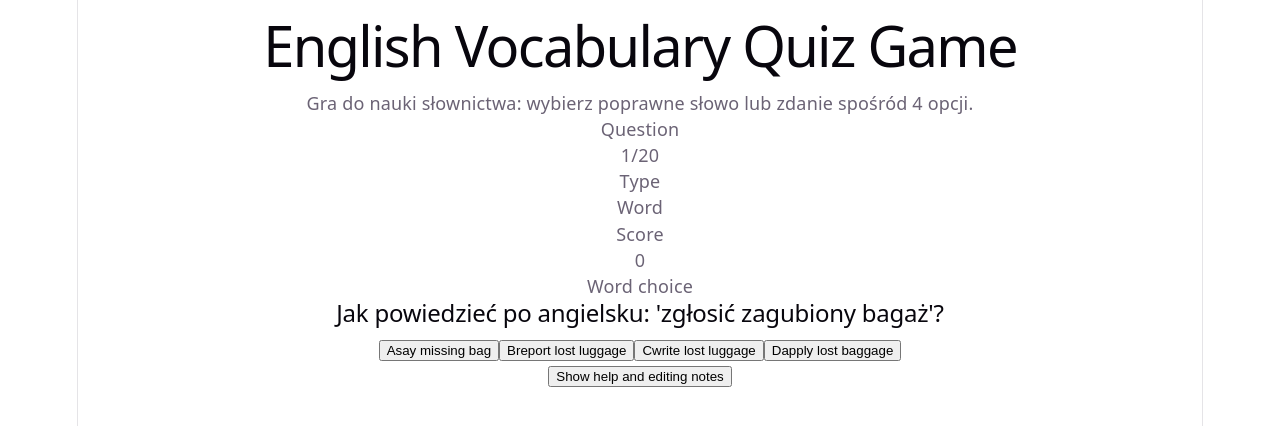
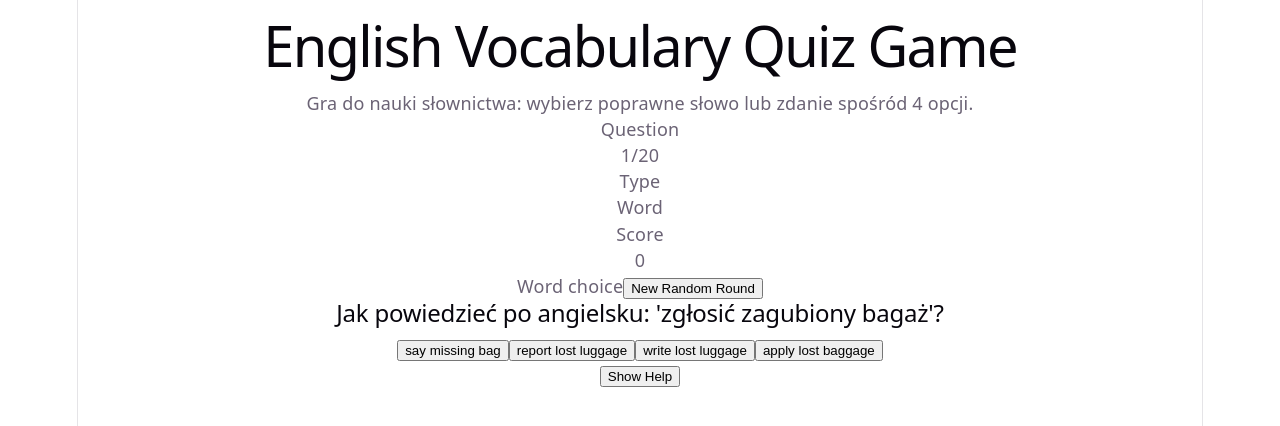
Before and after one commit to EliBagi/english-word-game, a React (Vite) app: page / in a window 1280 px wide. Shown: the top 426 px of the page. Built offline with nearby package versions, Linux system fonts and the light colour scheme.

Commit message:
Update App.jsx

```diff
--- a/App.jsx
+++ b/App.jsx
@@ -554,9 +554,17 @@ export default function SpeakingVocabQuizGame() {
             </div>
 
             <div className="mb-8 text-center">
-              <span className="inline-flex rounded-full bg-slate-100 px-4 py-1 text-xs font-semibold uppercase tracking-wide text-slate-700">
-                {currentQuestion.type === "word" ? "Word choice" : "Sentence choice"}
-              </span>
+              <div className="mb-5 flex flex-wrap items-center justify-center gap-3">
+                <span className="inline-flex rounded-full bg-slate-100 px-4 py-1 text-xs font-semibold uppercase tracking-wide text-slate-700">
+                  {currentQuestion.type === "word" ? "Word choice" : "Sentence choice"}
+                </span>
+                <button
+                  onClick={handleNextRandomSet}
+                  className="rounded-2xl border border-slate-300 bg-white px-4 py-2 text-sm font-semibold text-slate-900 transition hover:bg-slate-50"
+                >
+                  New Random Round
+                </button>
+              </div>
               <h2 className="mt-5 text-2xl font-bold leading-relaxed text-slate-900 md:text-4xl">
                 {currentQuestion.prompt}
               </h2>
@@ -580,9 +588,6 @@ export default function SpeakingVocabQuizGame() {
 
                 return (
                   <button key={`${currentQuestion.id}-${index}`} onClick={() => handleOptionClick(index)} className={classes}>
-                    <span className="mr-2 inline-flex h-8 w-8 items-center justify-center rounded-full bg-slate-100 text-sm font-bold text-slate-700">
-                      {String.fromCharCode(65 + index)}
-                    </span>
                     {option}
                   </button>
                 );
@@ -653,22 +658,17 @@ export default function SpeakingVocabQuizGame() {
             onClick={() => setShowHelp((prev) => !prev)}
             className="w-full rounded-2xl border border-slate-300 px-5 py-3 text-left font-semibold text-slate-900 transition hover:bg-slate-50"
           >
-            {showHelp ? "Hide help and editing notes" : "Show help and editing notes"}
+            {showHelp ? "Hide Help" : "Show Help"}
           </button>
 
           {showHelp && (
             <div className="mt-4 rounded-2xl bg-slate-50 p-5 text-slate-700">
-              <h3 className="text-lg font-semibold text-slate-900">How to edit the quiz</h3>
+              <h3 className="text-lg font-semibold text-slate-900">Help</h3>
               <ul className="mt-3 list-disc space-y-2 pl-5">
-                <li>Each question is stored in the <span className="font-mono">questions</span> array near the top of the file.</li>
-                <li>The full database currently contains 50 unique questions.</li>
                 <li>Each round uses only 20 randomly selected questions from the full database.</li>
                 <li>Every time the quiz starts, the questions are shuffled automatically.</li>
                 <li>The 4 answer options inside each question are also shuffled automatically.</li>
-                <li>The <span className="font-mono">Next random set</span> button creates a brand new random round.</li>
-                <li>To add a new question, copy one object and change the prompt, 4 options, correct answer index, and explanation.</li>
-                <li><span className="font-mono">correctIndex: 0</span> means the first answer in your source data is correct, <span className="font-mono">1</span> means the second, and so on.</li>
-                <li>Quick self-check: after adding questions, make sure each item has exactly 4 options and one valid correctIndex.</li>
+                <li>The New Random Round button creates a brand new random round.</li>
               </ul>
             </div>
           )}
```
